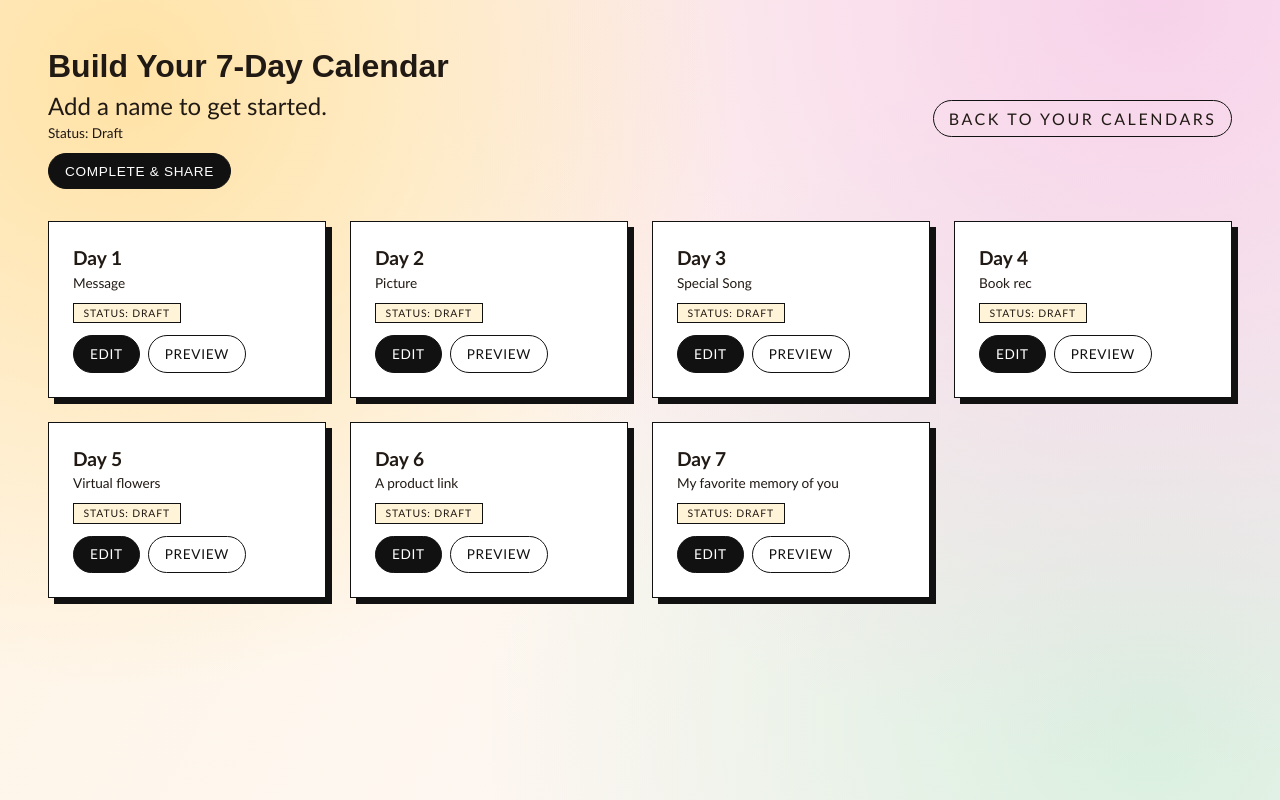
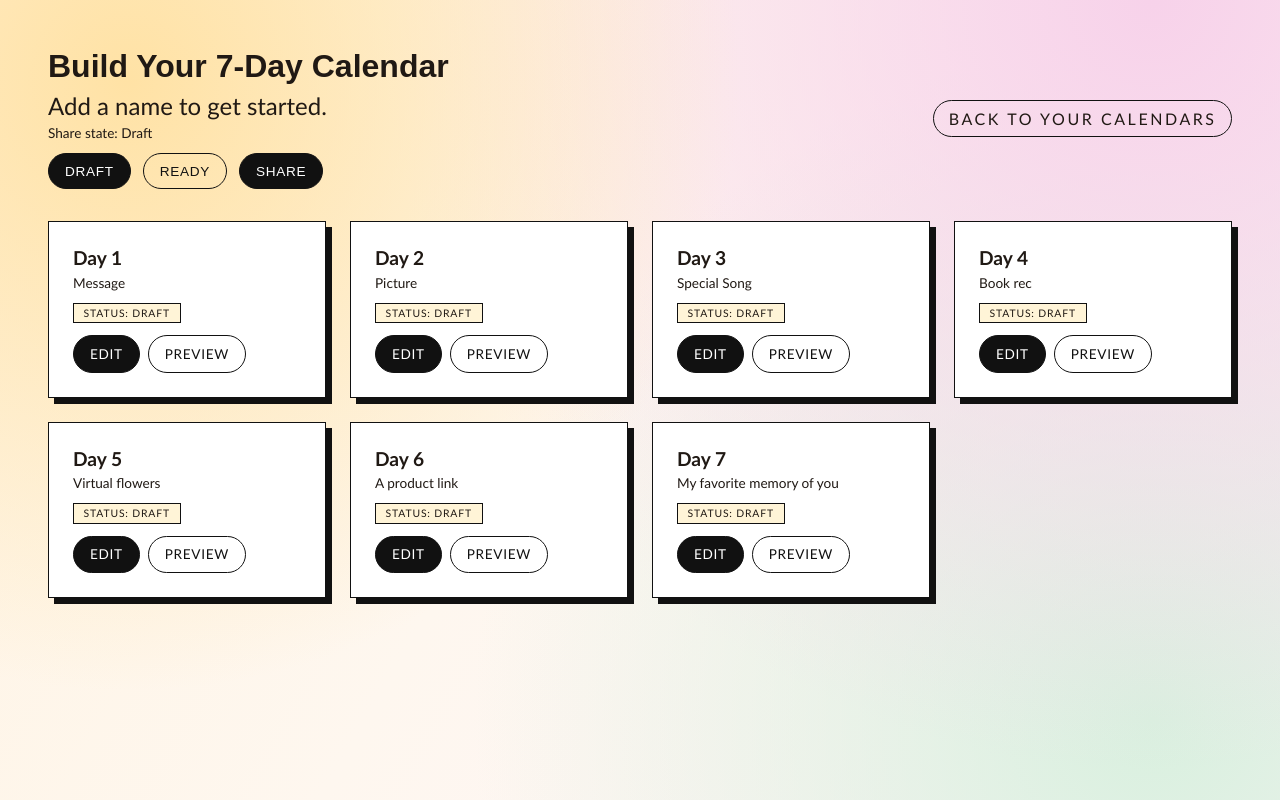
Before and after one commit to anishahossain/adventCalender, a React (Vite) app in the folder client/: page /app/create/days in a window 1280 px wide. Built offline with nearby package versions, Linux system fonts and the light colour scheme; no server answers; a web font is replaced by a local one.

Commit message:
updated sharing

```diff
--- a/client/src/pages/CreateDaysDashboard.jsx
+++ b/client/src/pages/CreateDaysDashboard.jsx
@@ -23,6 +23,7 @@ function CreateDaysDashboard() {
   const { id } = useParams()
   const [calendarName, setCalendarName] = useState('')
   const [calendarStatus, setCalendarStatus] = useState('')
+  const [shareReady, setShareReady] = useState(false)
 
   useEffect(() => {
     if (!id) return
@@ -39,9 +40,11 @@ function CreateDaysDashboard() {
           calendar.isPublished || (calendar.status || '').toLowerCase() === 'published'
         )
         setCalendarStatus(isPublished ? 'Published' : 'Draft')
+        setShareReady(false)
       } catch (err) {
         setCalendarName('')
         setCalendarStatus('Draft')
+        setShareReady(false)
       }
     }
 
@@ -142,19 +145,38 @@ function CreateDaysDashboard() {
             {calendarName ? `Working on: ${calendarName}` : 'Add a name to get started.'}
           </p>
           <p style={{ margin: '0.3rem 0 0', fontSize: '0.85rem' }}>
-            Status: {calendarStatus || 'Draft'}
+            Share state: {shareReady ? 'Ready' : 'Draft'}
           </p>
-          <div style={{ marginTop: '0.75rem', display: 'flex', alignItems: 'center', gap: '0.75rem' }}>
-            {id ? (
+          <div style={{ marginTop: '0.75rem', display: 'flex', flexWrap: 'wrap', alignItems: 'center', gap: '0.75rem' }}>
+            <button
+              className={`day-button ${shareReady ? 'secondary' : ''}`}
+              type="button"
+              onClick={() => setShareReady(false)}
+            >
+              Draft
+            </button>
+            <button
+              className={`day-button ${shareReady ? '' : 'secondary'}`}
+              type="button"
+              onClick={() => setShareReady(true)}
+            >
+              Ready
+            </button>
+            {id && shareReady ? (
               <Link className="day-button" to={`/app/calendar/${id}/share`}>
-                Complete & Share
+                Share
               </Link>
             ) : (
               <button className="day-button" type="button" disabled>
-                Complete & Share
+                Share
               </button>
             )}
           </div>
+          {shareReady ? (
+            <p style={{ margin: '0.35rem 0 0', fontSize: '0.85rem', color: '#6b5548' }}>
+              Ready to share? Go back to your calendar list and hit Share!
+            </p>
+          ) : null}
         </div>
         <Link
           to="/app/calendars"
--- a/client/src/pages/ShareCalendarPage.jsx
+++ b/client/src/pages/ShareCalendarPage.jsx
@@ -255,6 +255,9 @@ function ShareCalendarPage() {
         <p style={{ margin: 0, color: '#6b5548' }}>
           Recipients can open each day, but cannot edit anything.
         </p>
+        <p style={{ margin: 0, color: '#6b5548', fontSize: '0.85rem' }}>
+          Open day buttons activate after you publish the calendar.
+        </p>
         <div className="preview-grid">
           {previewDays.map(day => (
             <div className="preview-card" key={day.id}>
```
